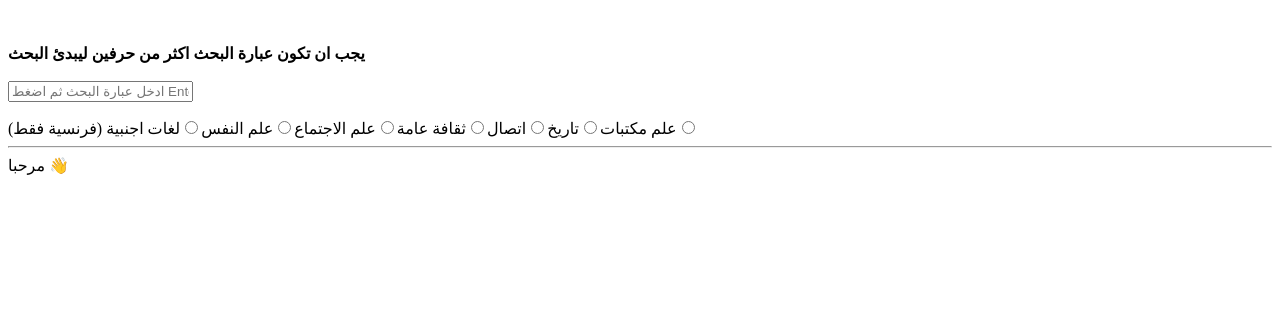
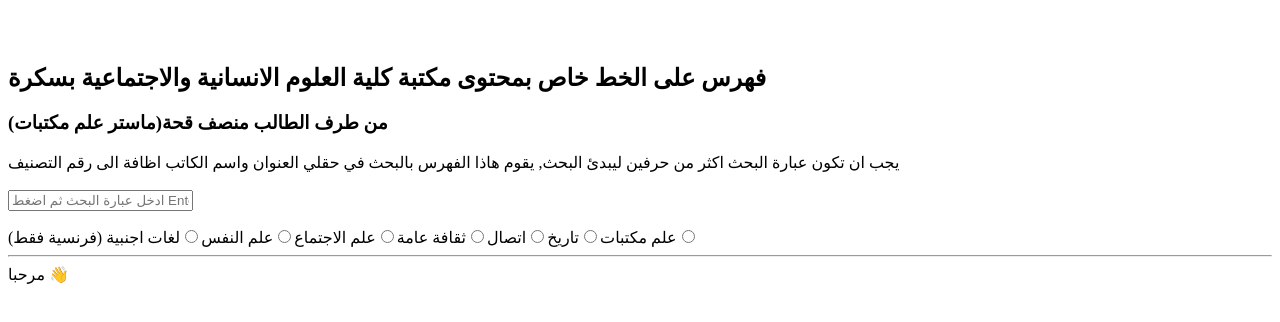
Before and after one commit to moncefplastin07/hss-lib, a Next.js app: page / in a window 1280 px wide. Shown: the top 322 px of the page. Built offline with nearby package versions, Linux system fonts and the light colour scheme.

Commit message:
Customize the search form design

```diff
--- a/pages/index.tsx
+++ b/pages/index.tsx
@@ -33,8 +33,10 @@ const IndexPage = () => {
   return (
     <Layout title="الفهرس المتاح على الخط - علوم انسانية واجتماعية - شتمة بسكرة">
       <br/><br/>
-      <strong className="xs:text-sm bg-green-100 py-4 px-5 rounded-md text-md">يجب ان تكون عبارة البحث اكثر من حرفين ليبدئ البحث</strong><br/><br/>
-      <input type="text" id="q" placeholder="ادخل عبارة البحث ثم اضغط Enter" className="px-4 py-3 text-right w-3/6 xs:w-full" onChange={searchHandle}/>
+      <h2 className='text-xl mt-10'>فهرس على الخط خاص بمحتوى مكتبة كلية العلوم الانسانية والاجتماعية بسكرة </h2>
+      <h3 className='text-lg mt-5 mb-10'>من طرف الطالب <strong>منصف قحة</strong>(ماستر علم مكتبات)</h3>
+      <span className="xs:text-sm bg-green-100 py-4 px-5 rounded-md text-md">يجب ان تكون عبارة البحث اكثر من حرفين ليبدئ البحث, يقوم هاذا الفهرس بالبحث في حقلي العنوان واسم الكاتب اظافة الى رقم التصنيف</span><br/><br/>
+      <input type="text" id="q" placeholder="ادخل عبارة البحث ثم اضغط Enter" className="px-4 py-3 text-right w-3/6 xs:w-full border border-gray-200 " onChange={searchHandle}/>
       <p className="pt-3 pb-5">{ searchResultMessage }</p>
       <div className="grid grid-cols-3 xs:grid-cols-2 gap-6 w-3/6 xs:w-full m-auto ">
       <span>
```
